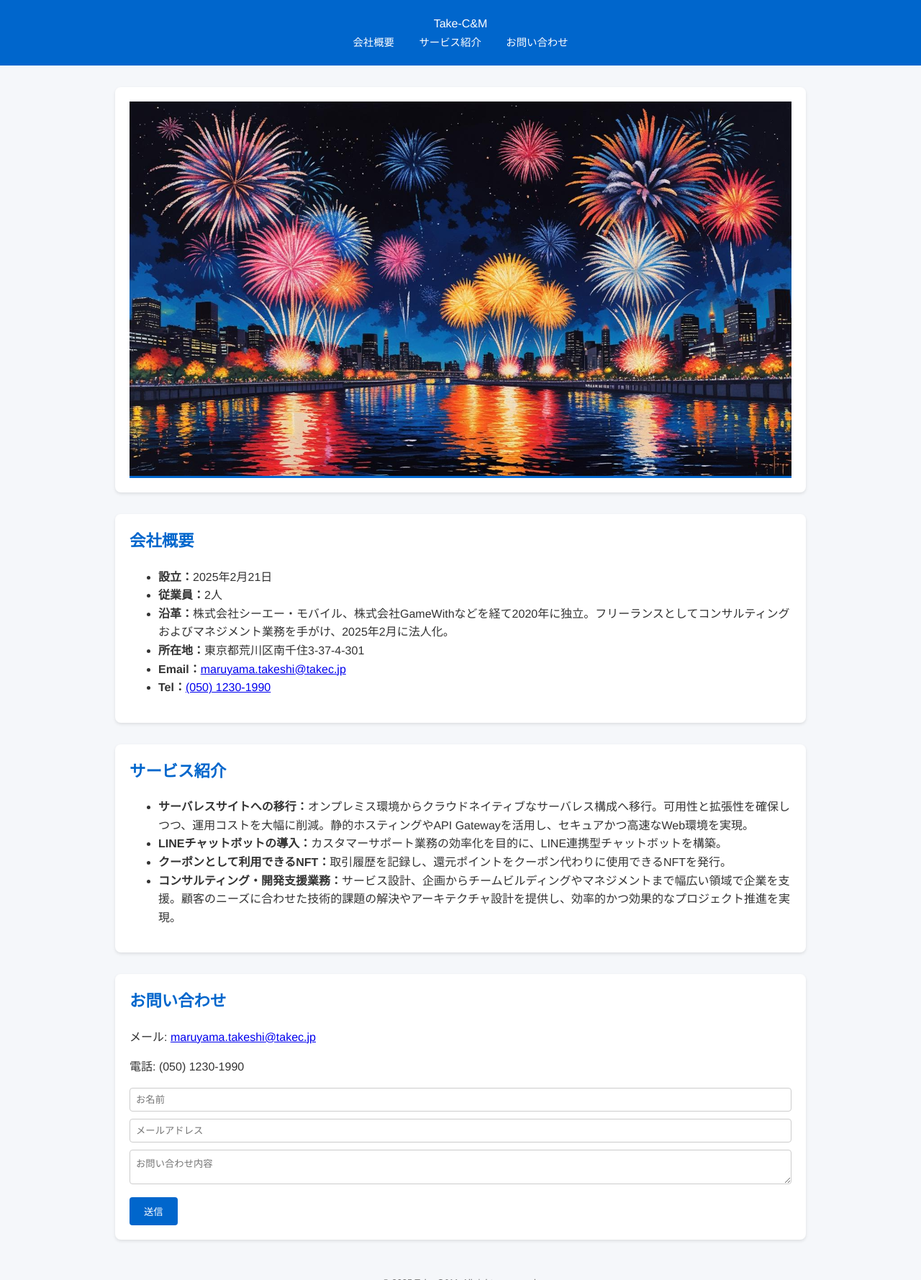
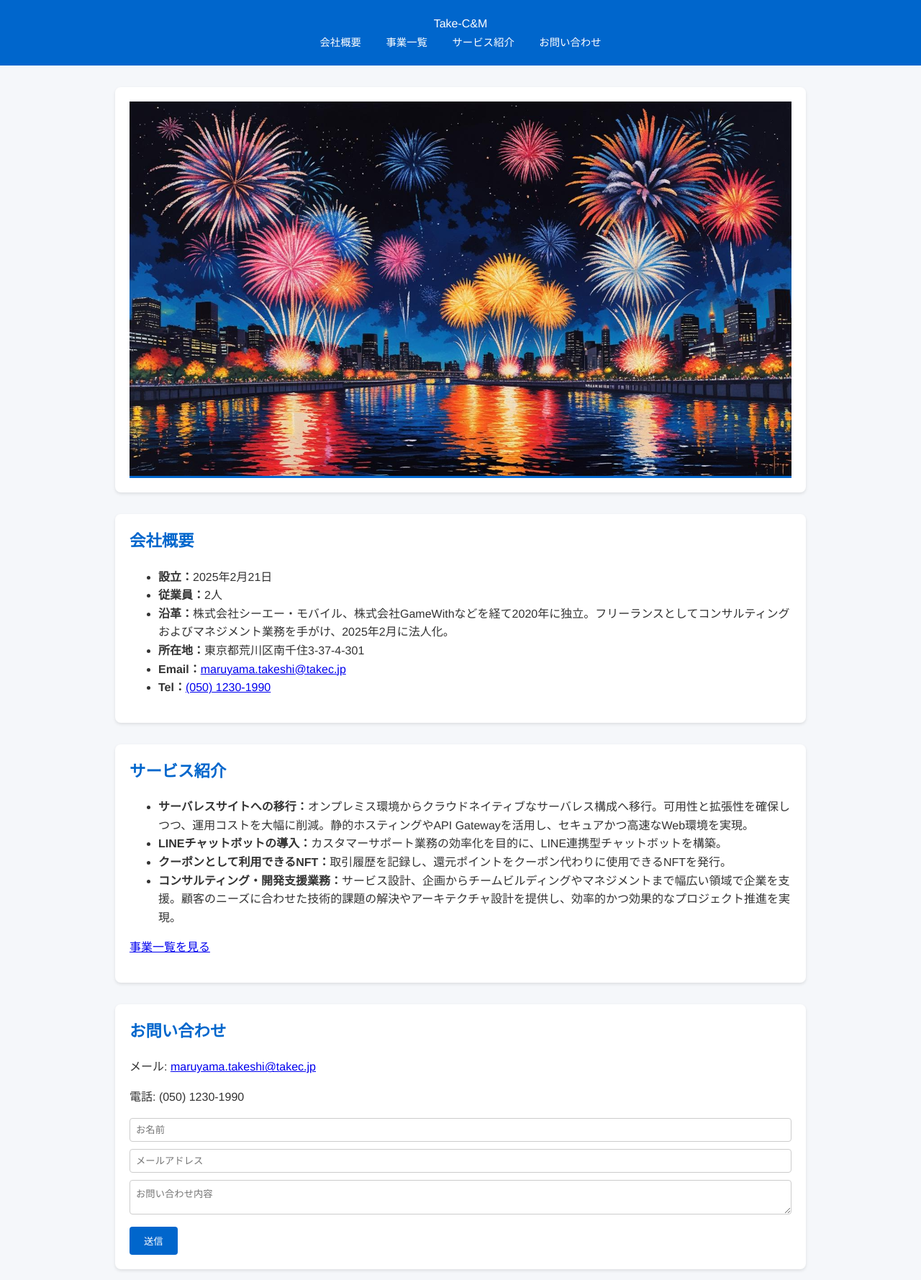
Before and after one commit to takec-market/corp_site, a plain HTML site: page index.html in a window 1280 px wide. Shown: the top 1778 px of the page at 72% size. Drawn offline with Linux system fonts and the light colour scheme.

Commit message:
Add link to business page

```diff
--- a/index.html
+++ b/index.html
@@ -37,6 +37,7 @@
         <div>Take-C&M</div>
         <nav>
             <a href="#about">会社概要</a>
+            <a href="business.html">事業一覧</a>
             <a href="#services">サービス紹介</a>
             <a href="#contact">お問い合わせ</a>
         </nav>
@@ -64,6 +65,7 @@
                 <li><strong>クーポンとして利用できるNFT：</strong>取引履歴を記録し、還元ポイントをクーポン代わりに使用できるNFTを発行。</li>
                 <li><strong>コンサルティング・開発支援業務：</strong>サービス設計、企画からチームビルディングやマネジメントまで幅広い領域で企業を支援。顧客のニーズに合わせた技術的課題の解決やアーキテクチャ設計を提供し、効率的かつ効果的なプロジェクト推進を実現。</li>
             </ul>
+            <p><a href="business.html">事業一覧を見る</a></p>
         </section>
         <section id="contact">
             <h2>お問い合わせ</h2>
```
